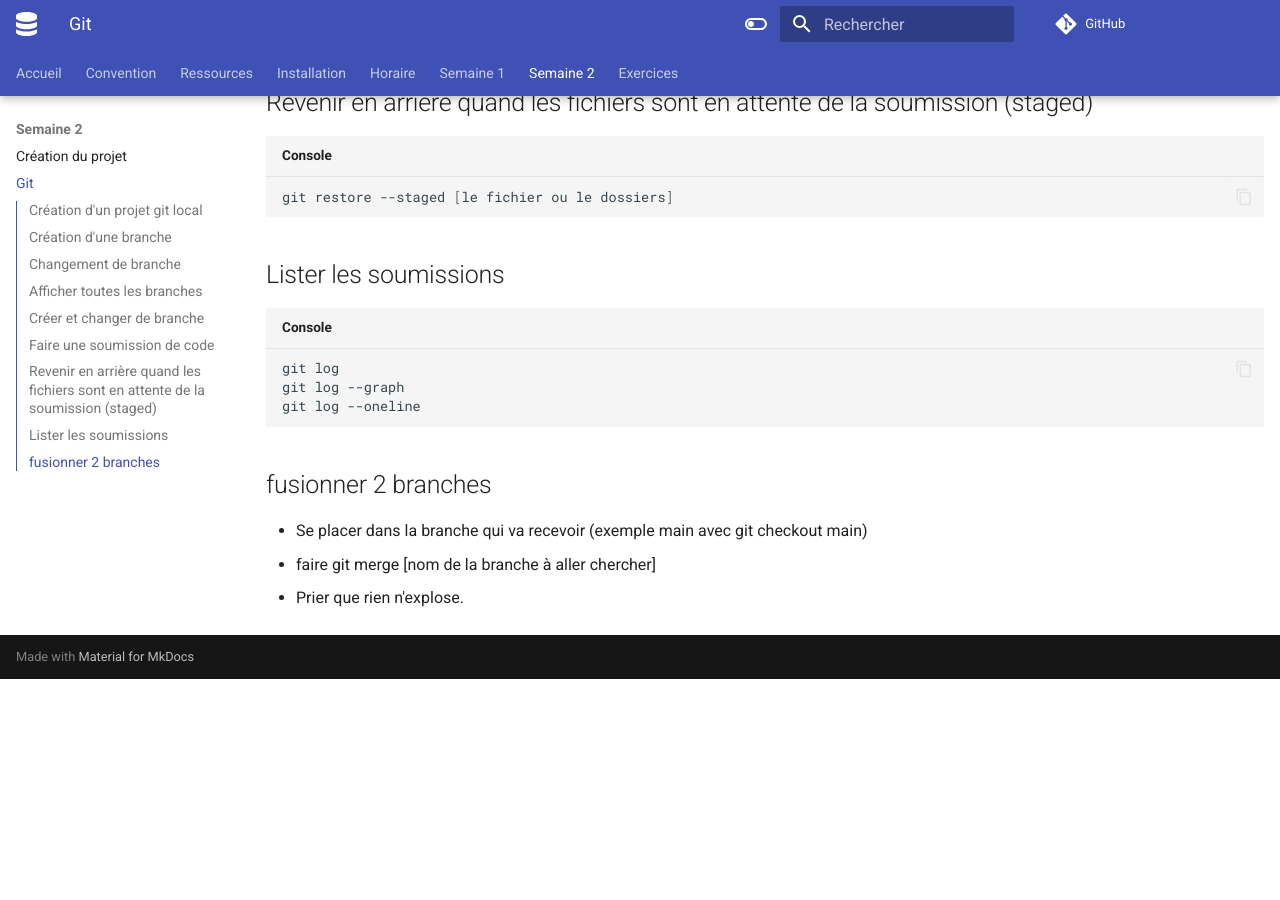
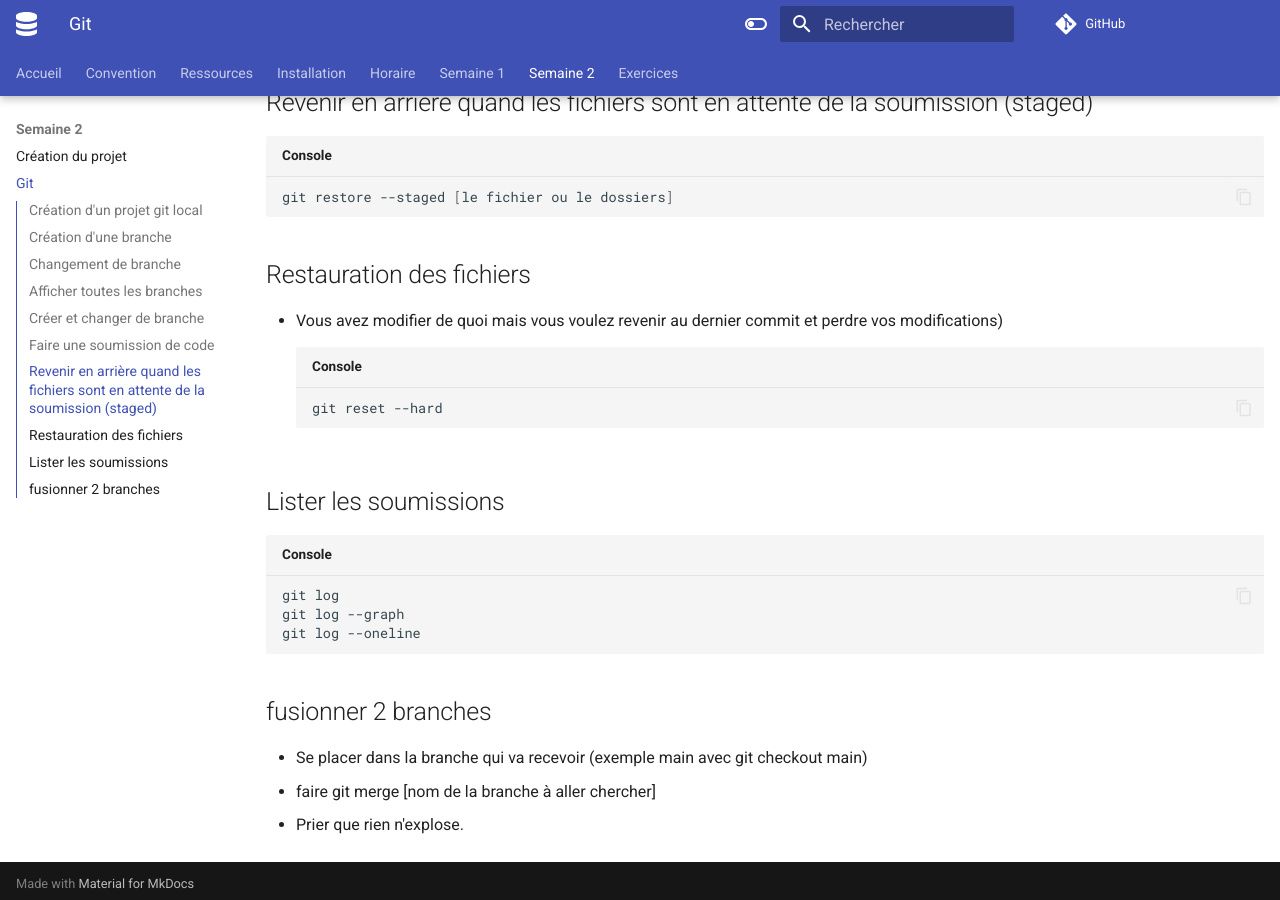
Before and after one commit to TousignantSimon-P2/TousignantSimon-P2.github.io, an MkDocs documentation site: the page built from docs/notes_de_cours/git.md, in a window 1280 px wide and 900 px high, scrolled down 1192 px. Built offline with MkDocs 1.6.1 and Material for MkDocs 9.7.7, drawn with Linux system fonts in a browser that asks for light colours; comment, search, counter and statistics services are not loaded; before the commit the page ends 1871 px from its top, so only the background shows below that.

Commit message:
ajout du reset --hard

````diff
--- a/docs/notes_de_cours/git.md
+++ b/docs/notes_de_cours/git.md
@@ -29,6 +29,11 @@ git commit -m "Le message significatif"
 ``` sh title="Console"
 git restore --staged [le fichier ou le dossiers]
 ```
+## Restauration des fichiers
+ - Vous avez modifier de quoi mais vous voulez revenir au dernier commit et perdre vos modifications)
+``` sh title="Console"
+git reset --hard
+```
 ## Lister les soumissions
 ``` sh title="Console"
 git log
````
